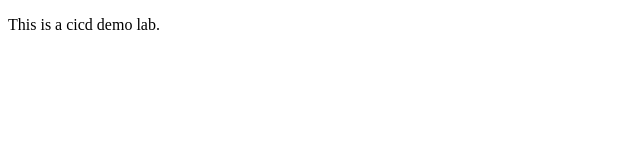
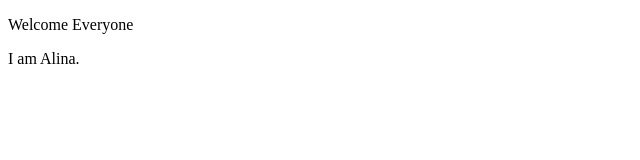
Before and after one commit to alina232/EAD-CICD-GITHUB-ACTIONS, a plain HTML site: page index.html in a window 1280 px wide. Shown: the whole page, without its empty margins (0-640 px from the left). Drawn offline with Linux system fonts and the light colour scheme.

Commit message:
Update site

```diff
--- a/index.html
+++ b/index.html
@@ -2,7 +2,8 @@
 <html>
 <body>
 
-<p>This is a cicd demo lab.</p>
+<p>Welcome Everyone</p>
+<p>I am Alina.</p>
 
 </body>
 </html>
```
